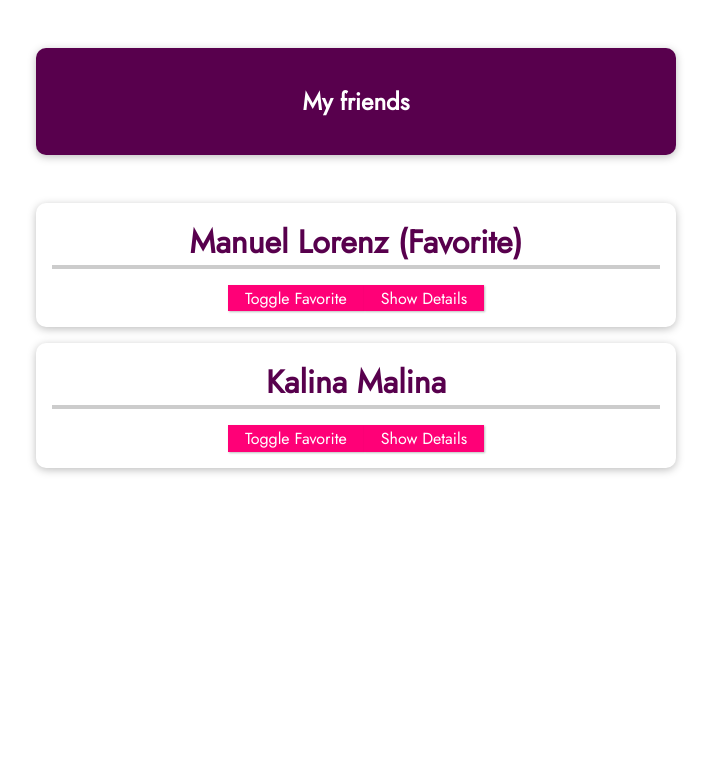
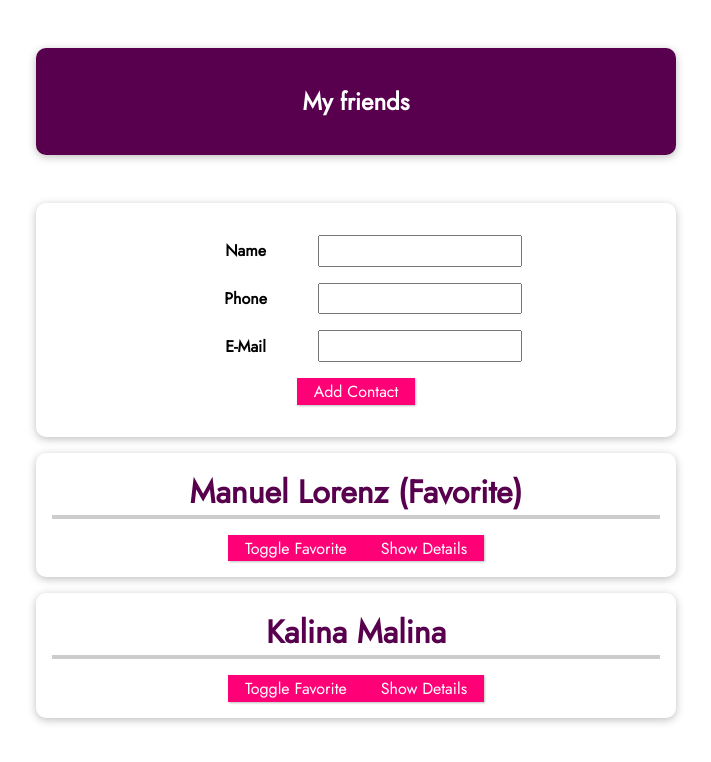
Before and after one commit to VictoriyaK19/vue-cli-01-a-new-vue-project, a Vue app: page / in a window 1280 px wide. Shown: the top 762 px of the page, without its empty margins (284-995 px from the left). Built offline with nearby package versions, Linux system fonts and the light colour scheme.

Commit message:
addind component & connecting them

```diff
--- a/src/App.vue
+++ b/src/App.vue
@@ -1,6 +1,7 @@
 <template>
   <section>
     <header><h1>My friends</h1></header>
+    <new-friend @add-contact="addContact"></new-friend>
     <ul>
       <friend-contact
         v-for="friend in friends"
@@ -44,6 +45,16 @@
         friend => friend.id === friendId
         );
       identifiedFriend.isFavorite = !identifiedFriend.isFavorite;
+    },
+    addContact(name, phone, email) {
+      const newFriendContact = {
+        id: new Date().toISOString(),
+        name: name,
+        phone: phone,
+        email: email,
+        isFavorite: false
+      };
+      this.friends.push(newFriendContact);
     }
   }
 };
@@ -82,7 +93,8 @@
   list-style: none;
 }
 
-#app li {
+#app li,
+#app form {
   box-shadow: 0 2px 8px rgba(0, 0, 0, 0.26);
   margin: 1rem auto;
   border-radius: 10px;
@@ -115,4 +127,18 @@
   border-color: #ec3169;
   box-shadow: 1px 1px 4px rgba(0, 0, 0, 0.26);
 }
+
+#app input {
+  font: inherit;
+  padding: 0.15rem;
+}
+#app label {
+  font-weight: bold;
+  margin-right: 1rem;
+  width: 7rem;
+  display: inline-block;
+}
+#app form div {
+  margin: 1rem 0;
+}
 </style>
--- /dev/null
+++ b/src/components/NewFriend.vue
@@ -0,0 +1,42 @@
+<template>
+  <form @submit.prevent="submitData">
+    <div>
+      <label>Name</label>
+      <input type="text" v-model="enteredName" />
+    </div>
+    <div>
+      <label>Phone</label>
+      <input type="tel" v-model="enteredPhone" />
+    </div>
+    <div>
+      <label>E-Mail</label>
+      <input type="email" v-model="enteredEmail" />
+    </div>
+    <div>
+      <button>Add Contact</button>
+    </div>
+  </form>
+</template>
+
+<script>
+export default {
+  emits: ["add-contact"],
+  data() {
+    return {
+      enteredName: "",
+      enteredPhone: "",
+      enteredEmail: "",
+    };
+  },
+  methods: {
+    submitData() {
+      this.$emit(
+        "add-contact",
+        this.enteredName,
+        this.enteredPhone,
+        this.enteredEmail
+      );
+    },
+  },
+};
+</script>
--- a/src/main.js
+++ b/src/main.js
@@ -2,9 +2,11 @@
 
 import App from './App.vue';
 import FriendContact from './components/FriendContact.vue';
+import NewFriend from './components/NewFriend.vue'
 
 const app = createApp(App)
 
 app.component('friend-contact', FriendContact);
+app.component('new-friend', NewFriend);
 
 app.mount('#app');
```
